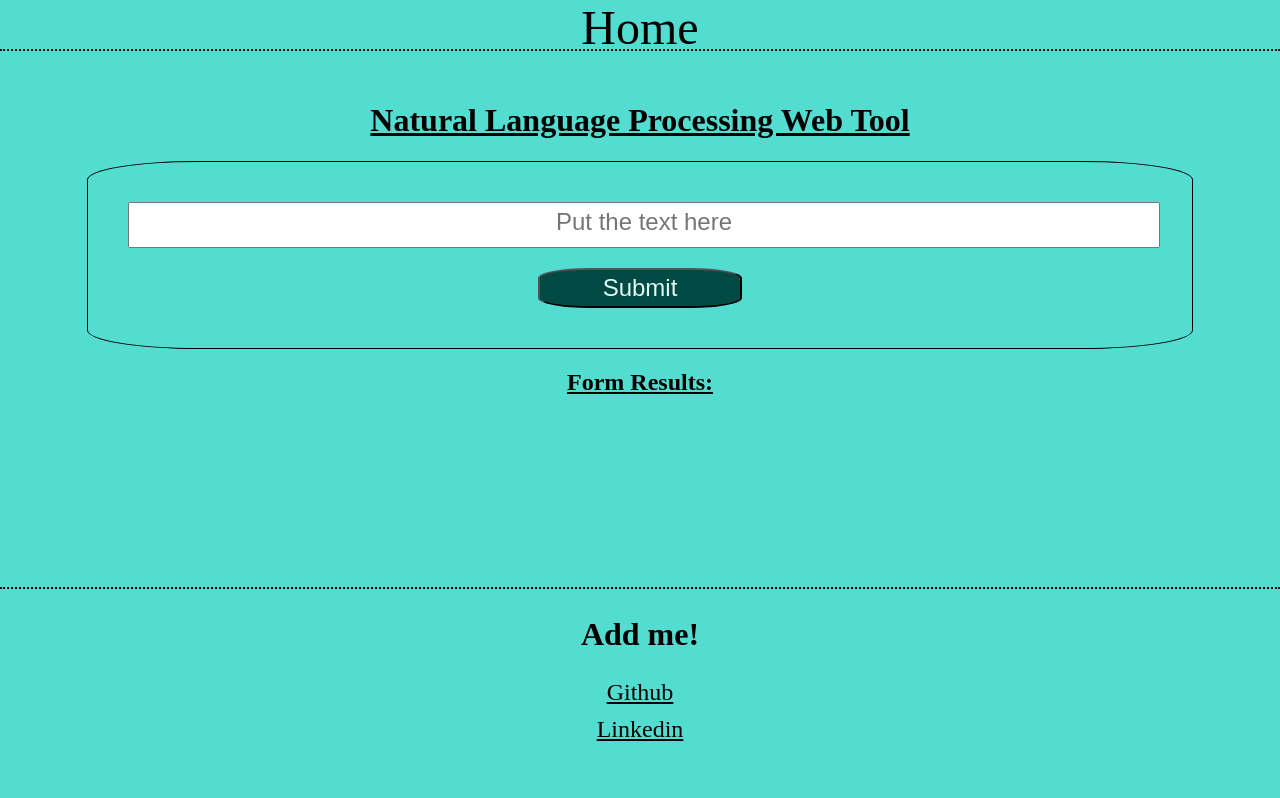
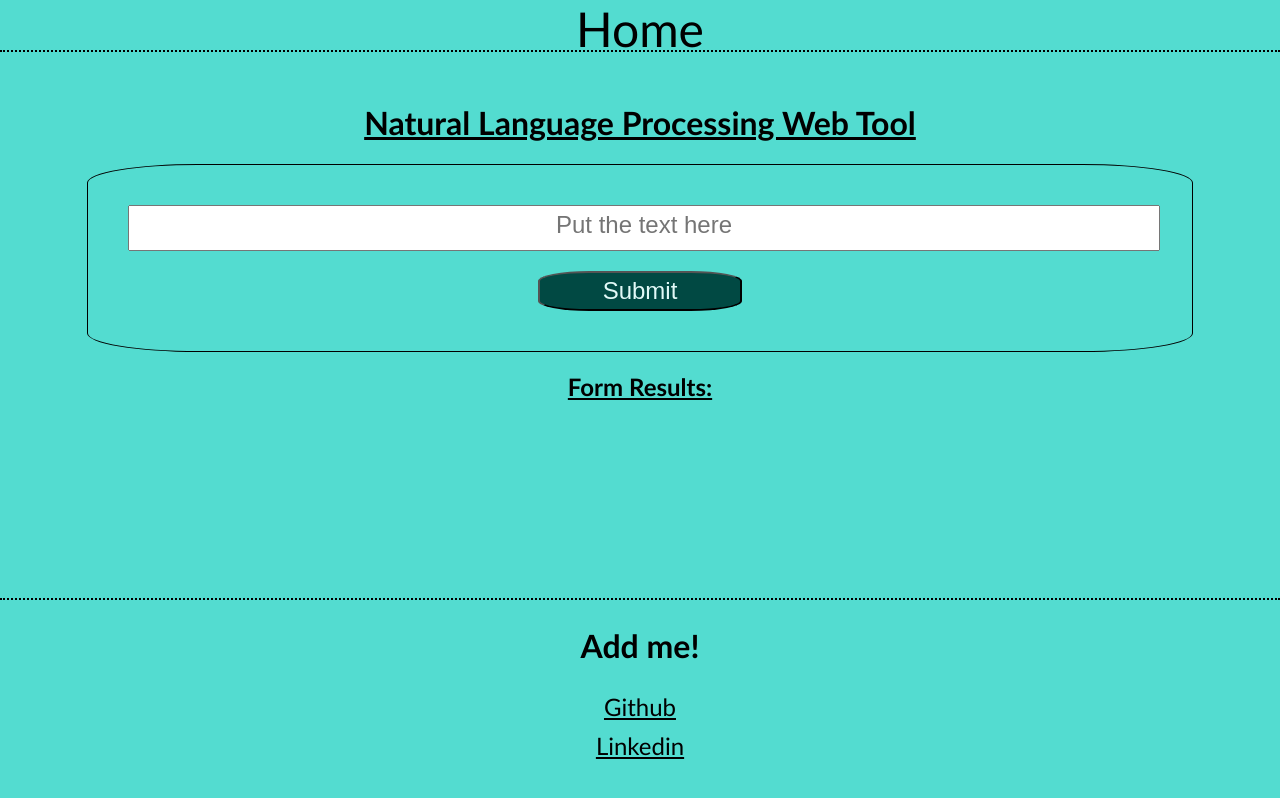
Before and after one commit to Bmg1612/News-article-with-NPL, a website built with webpack: page src/client/views/index.html in a window 1280 px wide. Built offline with nearby package versions, Linux system fonts and the light colour scheme.

Commit message:
style: Added Sass

```diff
--- a/src/client/styles/base.scss
+++ b/src/client/styles/base.scss
@@ -1,3 +1,7 @@
+$font: "Trebuchet MS", "Lucida Sans Unicode", "Lucida Grande", "Lucida Sans",
+  Arial, sans-serif;
+$full-width: 100%;
+
 body {
   max-width: 100%;
   max-height: 100%;
@@ -5,6 +9,10 @@ body {
   padding: 0px;
   font-size: 16px;
   background-color: #53dcd0;
+  font-family: $font;
+  p {
+    margin: 0px;
+  }
 }
 
 .grid__container {
@@ -17,21 +25,18 @@ body {
     "footer";
   gap: 20px;
 }
-.page__nav {
+
+nav {
   grid-area: nav;
-  width: 100%;
+  width: $full-width;
 }
 
-.page__main {
+main {
   grid-area: main;
-  width: 100%;
+  width: $full-width;
 }
 
-.page__footer {
+footer {
   grid-area: footer;
-  width: 100%;
+  width: $full-width;
 }
-
-p {
-  margin: 0px;
-}
--- a/src/client/styles/footer.scss
+++ b/src/client/styles/footer.scss
@@ -1,17 +1,14 @@
-.page__footer {
+footer {
   text-align: center;
   border-top: 2px dotted #000000;
+  h2 {
+    font-size: 2rem;
+  }
+  p {
+    font-size: 1.5rem;
+    margin: 10px 0;
+    a {
+      color: #000000;
+    }
+  }
 }
-
-.footer__heading {
-  font-size: 2rem;
-}
-
-.contact__text {
-  font-size: 1.5rem;
-  margin: 10px 0;
-}
-
-.contact__link {
-  color: #000000;
-}
--- a/src/client/styles/form.scss
+++ b/src/client/styles/form.scss
@@ -1,11 +1,10 @@
-.page__form {
+form {
   border: 1px solid #000000;
   border-radius: 10%;
   padding: 40px;
   width: 80%;
   margin-left: auto;
   margin-right: auto;
-}
 
   .input__text {
     width: 100%;
@@ -14,11 +13,10 @@
     height: 40px;
     margin-bottom: 20px;
     font-size: 1rem;
-}
-
-.input__text::placeholder {
+    &::placeholder {
       text-align: center;
       font-size: 1.5rem;
+    }
   }
 
   .input__button {
@@ -32,11 +30,11 @@
     color: #e1f9f7;
     font-size: 1.5rem;
     cursor: pointer;
-}
-
-.input__button:hover {
+    &:hover {
       text-decoration: underline;
       background-color: #018377;
+    }
+  }
 }
 
 .heading__bottom {
@@ -46,13 +44,23 @@
 
 .results__list {
   padding-right: 20px;
+
+  .results__item {
+    list-style-type: square;
+    margin-bottom: 10px;
+    text-align: justify;
+
+    .api__title {
+      font-weight: bold;
+      font-size: 1.2rem;
+    }
+  }
 }
 
 .results__text {
   text-align: justify;
   margin-bottom: 10px;
   line-height: 25px;
-}
 
   .api__title__text {
     text-align: center;
@@ -60,14 +68,4 @@
     font-size: 1.5rem;
     display: block;
   }
-
-.results__item {
-  list-style-type: square;
-  margin-bottom: 10px;
-  text-align: justify;
 }
-
-.api__title {
-  font-weight: bold;
-  font-size: 1.2rem;
-}
--- a/src/client/views/index.html
+++ b/src/client/views/index.html
@@ -10,7 +10,7 @@
 <body>
     <div class="grid__container">
         <header>
-            <nav class="page__nav">
+            <nav>
                 <p><a class="nav__item" href="index.html"> Home</a></p>
             </nav>
         </header>
@@ -29,12 +29,10 @@
             </div>
         </main>
 
-        <footer class="page__footer">
-            <h2 class="footer__heading">Add me!</h2>
-            <p class="contact__text"><a aria-label="Add me on GitHub" href="https://github.com/Bmg1612"
-                    class="contact__link">Github</a></p>
-            <p class="contact__text"><a aria-label="Add me on Linkedin" href="https://www.linkedin.com/in/bruno-gurgel/"
-                    class="contact__link">Linkedin</a>
+        <footer>
+            <h2>Add me!</h2>
+            <p><a aria-label="Add me on GitHub" href="https://github.com/Bmg1612">Github</a></p>
+            <p><a aria-label="Add me on Linkedin" href="https://www.linkedin.com/in/bruno-gurgel/">Linkedin</a>
             </p>
         </footer>
     </div>
```
Lines whose indentation alone changed are shown as unchanged.
